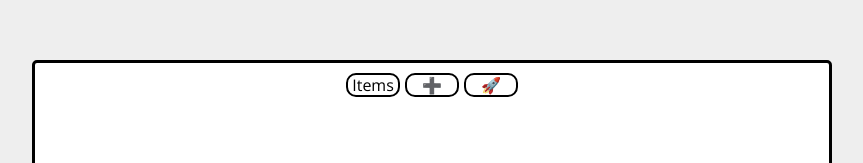
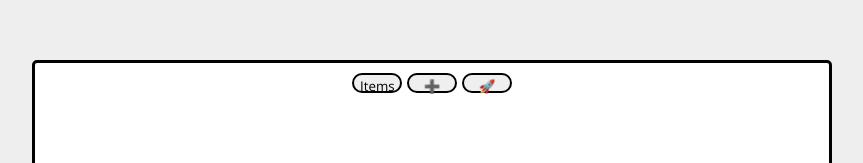
Before and after one commit to asaran07/factori-portal, a Next.js app in the folder frontend/: page / in a window 1280 px wide. Shown: the part 140-303 px from the top of the page, without its empty margins (208-1071 px from the left). Built offline with nearby package versions, Linux system fonts and the light colour scheme.

Commit message:
feat(react/button): modify button to be an actual button with onClick and props parameters

```diff
--- a/frontend/src/components/Button/Button.jsx
+++ b/frontend/src/components/Button/Button.jsx
@@ -1,5 +1,9 @@
 import styles from "./Button.module.css";
 
-export default function Button({ children }) {
-  return <div className={styles.button}>{children}</div>;
+export default function Button({ children, onClick, ...props }) {
+  return (
+    <button className={styles.button} onClick={onClick} {...props}>
+      {children}
+    </button>
+  );
 }
```
